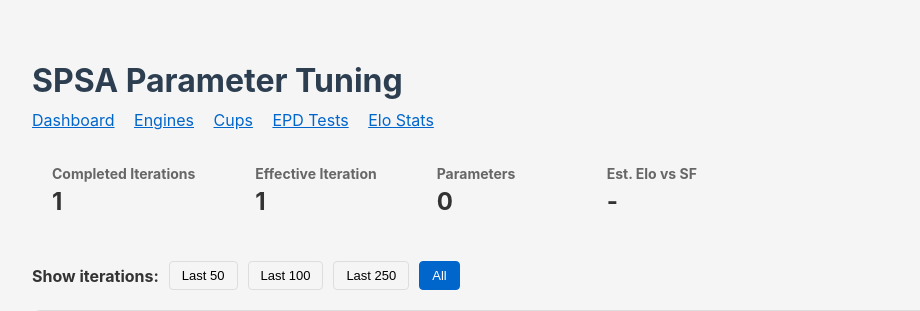
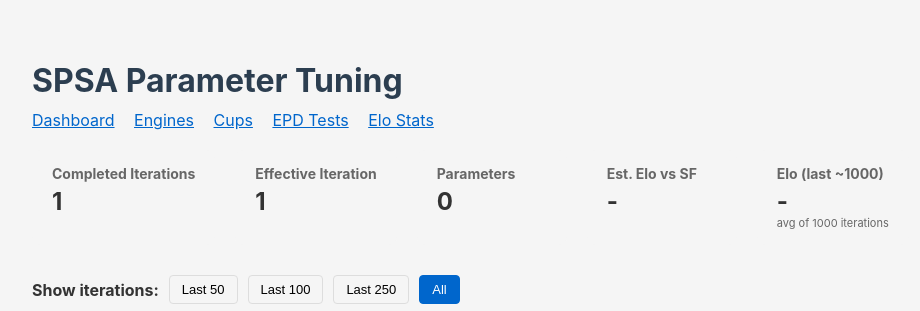
Before and after one commit to chris-moreton/chess-compete, a Flask app: page /spsa in a window 1280 px wide. Shown: the top 311 px of the page, without its empty margins (8-928 px from the left). Run offline with Flask 3, Linux system fonts and the light colour scheme; tables that the repository leaves empty hold one stand-in row (values such as "Sample post"); some libraries are stand-ins or nearby versions.

Commit message:
Add rolling average Elo over last ~1000 reference games
Shows average ref_elo_estimate from last n iterations where
n = ceil(target_games / ref_games_per_iteration)

```diff
--- a/web/routes.py
+++ b/web/routes.py
@@ -721,6 +721,25 @@ def register_routes(app):
                 latest_ref_elo = ref_elo_data[i]
                 break
 
+        # Calculate rolling average Elo over last ~X reference games
+        # n = ceil(target_games / ref_games_per_iteration)
+        import math
+        rolling_elo_target_games = 1000  # Default: average over last ~1000 ref games
+        rolling_elo_avg = None
+        rolling_elo_n = 0
+        ref_games_per_iter = latest.ref_target_games if latest and latest.ref_target_games else 75
+        if ref_games_per_iter > 0:
+            rolling_elo_n = math.ceil(rolling_elo_target_games / ref_games_per_iter)
+            # Get last n iterations with valid ref_elo
+            valid_ref_elos = [(iteration_numbers[i], ref_elo_data[i])
+                             for i in range(len(ref_elo_data))
+                             if ref_elo_data[i] is not None and iteration_numbers[i] >= ref_min_iteration]
+            if valid_ref_elos:
+                last_n = valid_ref_elos[-rolling_elo_n:] if len(valid_ref_elos) >= rolling_elo_n else valid_ref_elos
+                if last_n:
+                    rolling_elo_avg = sum(elo for _, elo in last_n) / len(last_n)
+                    rolling_elo_n = len(last_n)  # Actual number used
+
         # Build filtered data for ref_elo chart (only iterations with reference data)
         # Uses ref_min_iteration defined above to exclude buggy early data
         ref_iteration_numbers = []
@@ -748,6 +767,9 @@ def register_routes(app):
             ref_iteration_numbers=ref_iteration_numbers,
             ref_game_results=ref_results_filtered,
             latest_ref_elo=latest_ref_elo,
+            rolling_elo_avg=rolling_elo_avg,
+            rolling_elo_target_games=rolling_elo_target_games,
+            rolling_elo_n=rolling_elo_n,
             current_params=current_params,
             param_changes=param_changes,
             in_progress=in_progress,
--- a/web/templates/spsa.html
+++ b/web/templates/spsa.html
@@ -247,6 +247,13 @@
             <div class="summary-card">
                 <h3>Est. Elo vs SF</h3>
                 <div class="value">{{ "%.0f"|format(latest_ref_elo) if latest_ref_elo else '-' }}</div>
+            </div>
+            <div class="summary-card">
+                <h3>Elo (last ~{{ rolling_elo_target_games }})</h3>
+                <div class="value">{{ "%.0f"|format(rolling_elo_avg) if rolling_elo_avg else '-' }}</div>
+                {% if rolling_elo_n > 0 %}
+                <div style="font-size: 11px; color: #666;">avg of {{ rolling_elo_n }} iterations</div>
+                {% endif %}
             </div>
         </div>
 
```
